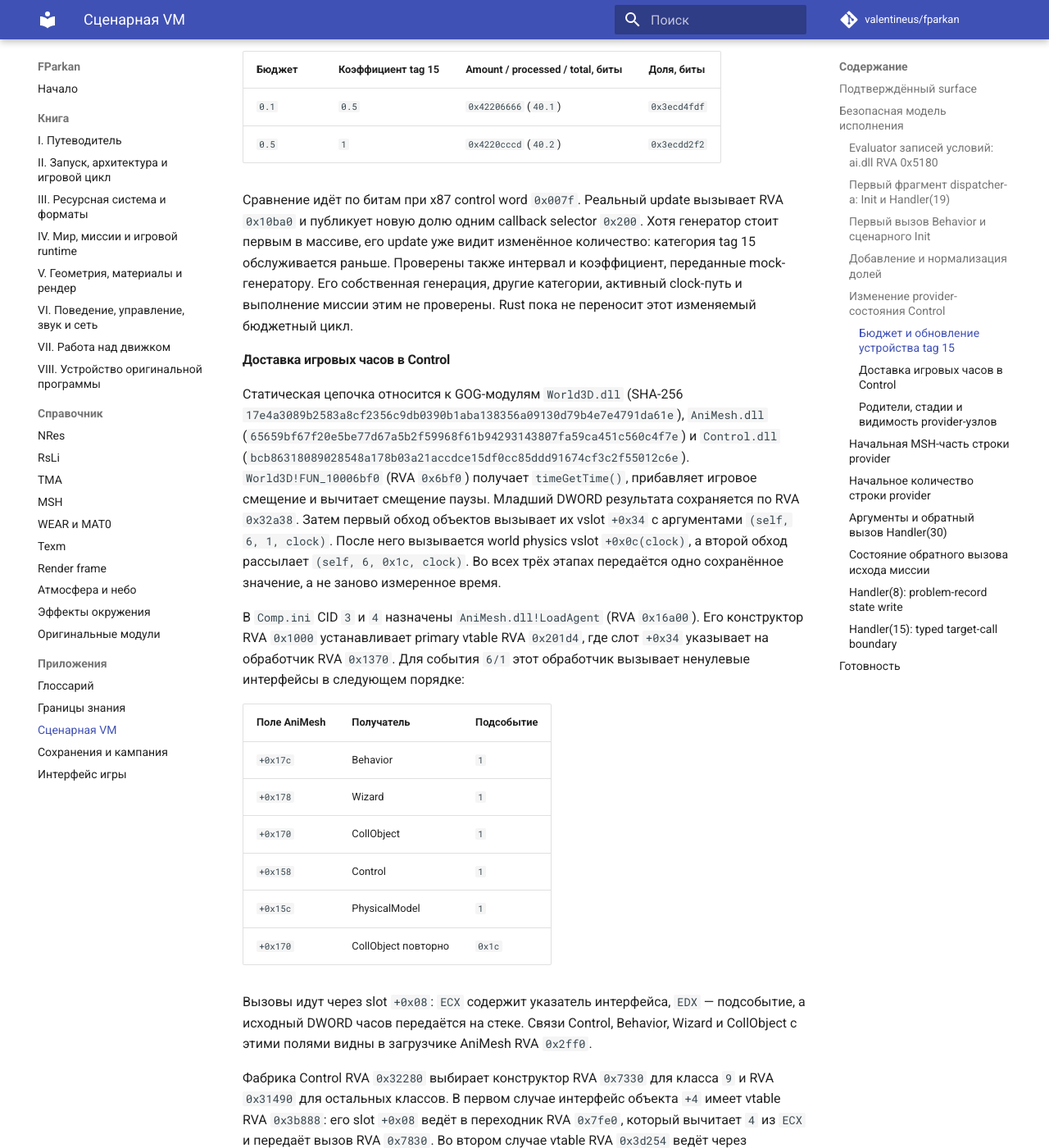
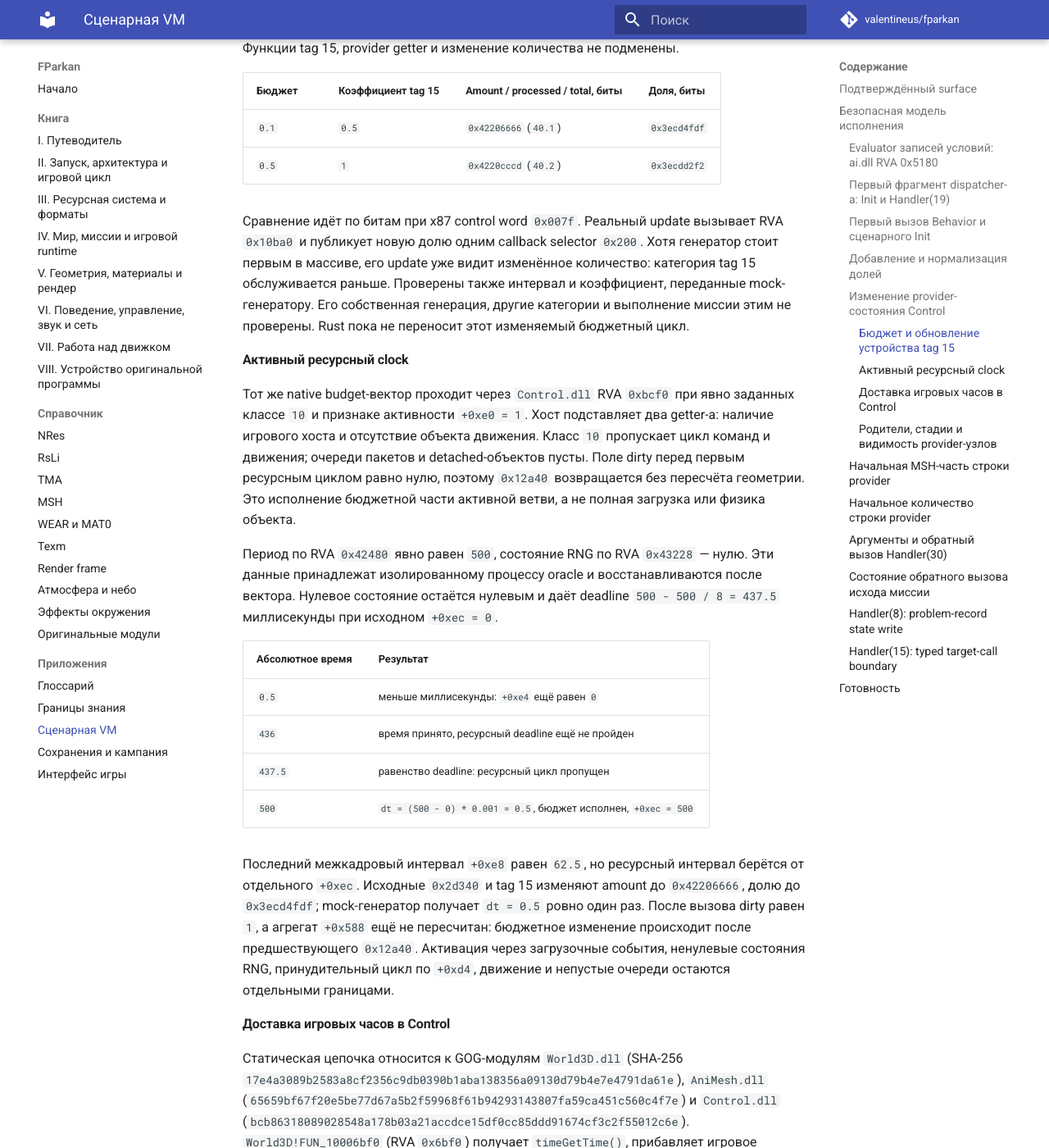
Before and after one commit to valentineus/fparkan, an MkDocs documentation site: the page built from docs/appendices/script-vm.md, in a window 1280 px wide and 1400 px high, scrolled down 15428 px. Shown: the whole window at 82% size. Built offline with MkDocs 1.6.1 and Material for MkDocs 9.7.7, drawn with Linux system fonts in a browser that asks for light colours; comment, search, counter and statistics services are not loaded; some of the changed text lies outside the part shown.

Commit message:
test(runtime): verify active Control resource clock

```diff
--- a/docs/appendices/script-vm.md
+++ b/docs/appendices/script-vm.md
@@ -640,8 +640,9 @@ oracle вызывает оригинальные `FUN_10010ba0` (RVA `0x10ba0`),
 затем `FMUL` с binary32-константой `0.001` (`0x3a83126f`), после чего результат
 сохраняется в `f32`. Код вызывает `FUN_10012a40`, затем `FUN_1002d340` и
 присваивает `+0xec = +0xe4`. В соседней ветви update packet queue обрабатывается
-через `FUN_10012ce0`. Активную clock-ветвь oracle не запускал. Источник её
-входного времени и порядок доставки установлены статически, как описано ниже;
+через `FUN_10012ce0`. Бюджетная часть активной ветви проверена на ограниченном
+хосте класса `10`, как описано ниже. Источник входного времени и порядок его
+доставки до обработчика установлены статически;
 Rust продолжает читать начальные provider snapshots и не моделирует эти изменения.
 
 #### Бюджет и обновление устройства tag 15
@@ -657,7 +658,7 @@ RVA `0x22ae0`, его rate RVA `0x22b20` и update RVA `0x22bb0`.
 
 Вектор задаёт provider с максимумом `100`, количеством `40` и долей `0.4`,
 интервал `0.5` секунды, коэффициенты tag 15 равные `1` и нулевое поле
- descriptor `+0x20`. Исходная rate-функция возвращает `-0.2`.
+descriptor `+0x20`. Исходная rate-функция возвращает `-0.2`.
 Генератор с descriptor tag `14` подставлен явно: mock возвращает положительный
 вклад `0.1` или `0.5` и записывает аргументы своего update. Функции tag 15,
 provider getter и изменение количества не подменены.
@@ -672,8 +673,38 @@ provider getter и изменение количества не подменен
 Хотя генератор стоит первым в массиве, его update уже видит изменённое
 количество: категория tag 15 обслуживается раньше. Проверены также интервал
 и коэффициент, переданные mock-генератору. Его собственная генерация, другие
-категории, активный clock-путь и выполнение миссии этим не проверены.
+категории и выполнение миссии этим не проверены.
 Rust пока не переносит этот изменяемый бюджетный цикл.
+
+#### Активный ресурсный clock
+
+Тот же native budget-вектор проходит через `Control.dll` RVA `0xbcf0` при
+явно заданных классе `10` и признаке активности `+0xe0 = 1`. Хост подставляет
+два getter-а: наличие игрового хоста и отсутствие объекта движения. Класс `10`
+пропускает цикл команд и движения; очереди пакетов и detached-объектов пусты.
+Поле dirty перед первым ресурсным циклом равно нулю, поэтому `0x12a40`
+возвращается без пересчёта геометрии. Это исполнение бюджетной части активной
+ветви, а не полная загрузка или физика объекта.
+
+Период по RVA `0x42480` явно равен `500`, состояние RNG по RVA `0x43228` —
+нулю. Эти данные принадлежат изолированному процессу oracle и восстанавливаются
+после вектора. Нулевое состояние остаётся нулевым и даёт deadline
+`500 - 500 / 8 = 437.5` миллисекунды при исходном `+0xec = 0`.
+
+| Абсолютное время | Результат |
+|---|---|
+| `0.5` | меньше миллисекунды: `+0xe4` ещё равен `0` |
+| `436` | время принято, ресурсный deadline ещё не пройден |
+| `437.5` | равенство deadline: ресурсный цикл пропущен |
+| `500` | `dt = (500 - 0) * 0.001 = 0.5`, бюджет исполнен, `+0xec = 500` |
+
+Последний межкадровый интервал `+0xe8` равен `62.5`, но ресурсный интервал
+берётся от отдельного `+0xec`. Исходные `0x2d340` и tag 15 изменяют amount
+до `0x42206666`, долю до `0x3ecd4fdf`; mock-генератор получает `dt = 0.5`
+ровно один раз. После вызова dirty равен `1`, а агрегат `+0x588` ещё не
+пересчитан: бюджетное изменение происходит после предшествующего `0x12a40`.
+Активация через загрузочные события, ненулевые состояния RNG, принудительный
+цикл по `+0xd4`, движение и непустые очереди остаются отдельными границами.
 
 #### Доставка игровых часов в Control
 
@@ -720,8 +751,8 @@ vtable RVA `0x3b8cc` направляет этот слот в RVA `0xcbb0`; у
 vtable RVA `0x3d298` направляет его в RVA `0xbcf0`.
 
 Эта цепочка доказана инструкциями и таблицами исходных модулей. Она не является
-проверкой исполнения активной ветви `0xbcf0`, её callbacks или изменения
-provider-состояния в реальной миссии.
+проверкой полного исполнения активной ветви `0xbcf0` или изменения
+provider-состояния в реальной миссии. Ограниченный активный вектор описан выше.
 
 #### Родители, стадии и видимость provider-узлов
 
@@ -773,8 +804,9 @@ NDP, Node38 и объект хоста синтетические; слот life
 `AniMesh.dll!FUN_100093c0` и `FUN_1000a2a0` (пересчёт производной геометрии и
 видимости) не покрыты. Эти результаты подтверждают локальные переходы и порядок
 callbacks, но не полный Control update реальной миссии. Источник часов и порядок
-их доставки установлены статически выше; исполнение активной clock-ветви и её
-влияние на состояние реальной миссии остаются непроверенными.
+их доставки установлены статически выше; бюджетная часть активной clock-ветви
+проверена на синтетическом хосте класса `10`, её исполнение в реальной миссии
+остаётся непроверенным.
 
 ### Начальная MSH-часть строки provider
 
```
Also changed, not shown: docs/appendices/knowledge-boundaries.md (+8 -4 lines), 1 other file.
